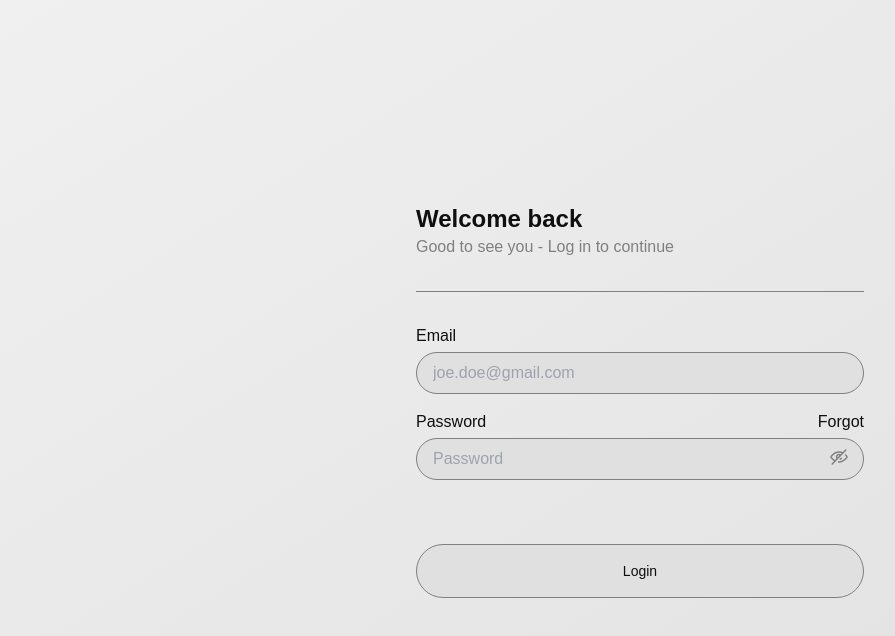
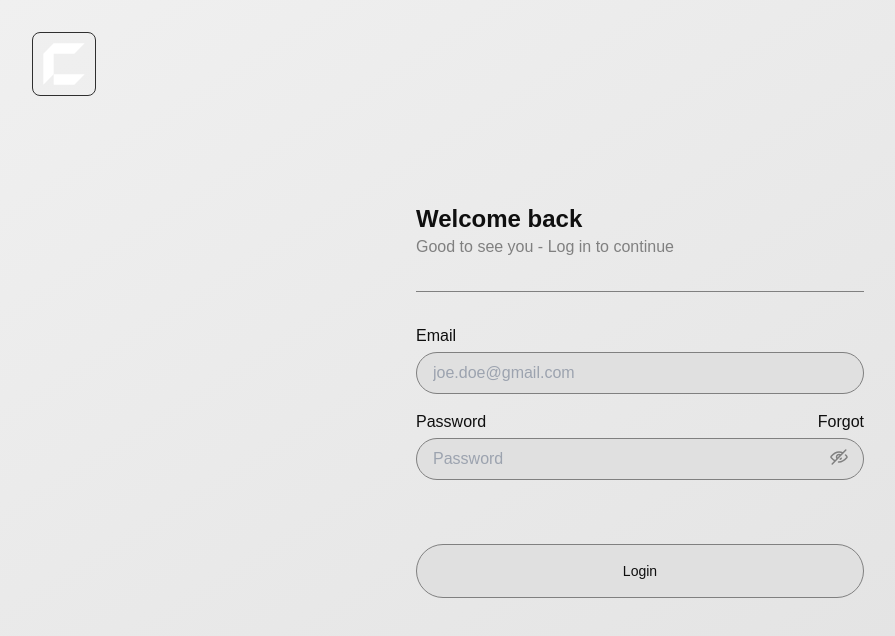
Before and after one commit to n-zngr/Coach, a Next.js app: page /login in a window 1280 px wide. Shown: the top 636 px of the page, without its empty margins (0-895 px from the left). Built offline with nearby package versions, Linux system fonts and the light colour scheme.

Commit message:
feat(login): implement coach icon
- implement coach icon fixed on login screen

```diff
--- a/src/app/login/page.tsx
+++ b/src/app/login/page.tsx
@@ -38,6 +38,12 @@ function LoginPage() {
 
     return (
         <div className="flex h-screen w-full bg-gradient-to-br from-white-900 to-white-700 dark:bg-gradient-to-br dark:from-black-300 dark:to-black-100">
+            <div className="fixed rounded-lg border border-black-500 top-8 left-8 w-16 h-16">
+                <svg width="100%" height="100%" viewBox="0 0 24 24" fill="none" xmlns="http://www.w3.org/2000/svg">
+                    <path d="M16 20L20 16H8V20H16Z" fill="white"/>
+                    <path d="M8 8H16L20 4H8L4 8V20L8 16V8Z" fill="white"/>
+                </svg>
+            </div>
             <div className="flex flex-col gap-8 m-auto w-full max-w-md">
                 <header className="text-left border-b border-gray-500 pb-8">
                     <h2 className="text-2xl font-semibold text-black-100 dark:text-white-900">Welcome back</h2>
@@ -103,7 +109,6 @@ function LoginPage() {
                     </button>
                 </form>
             </div>
-            <div></div>
         </div>
     );
 }
```
